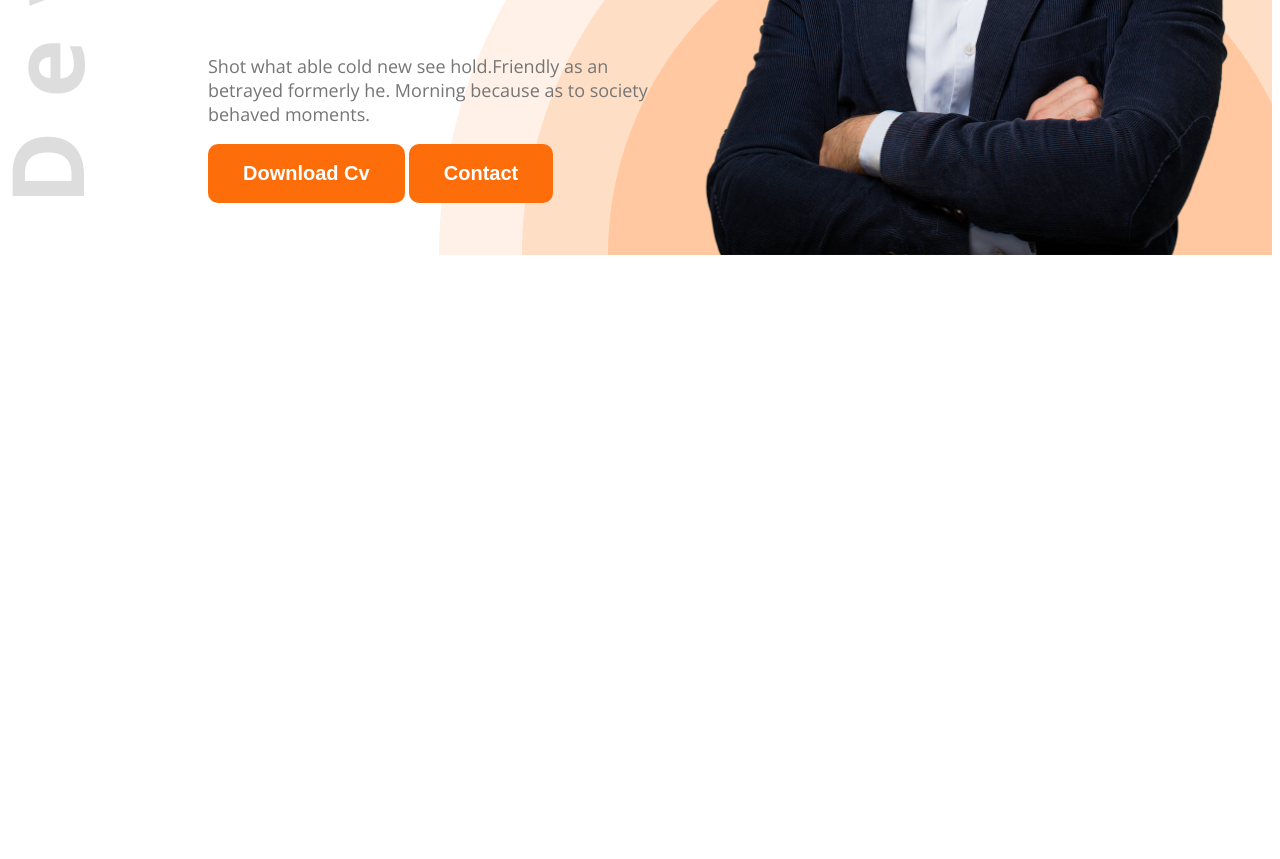
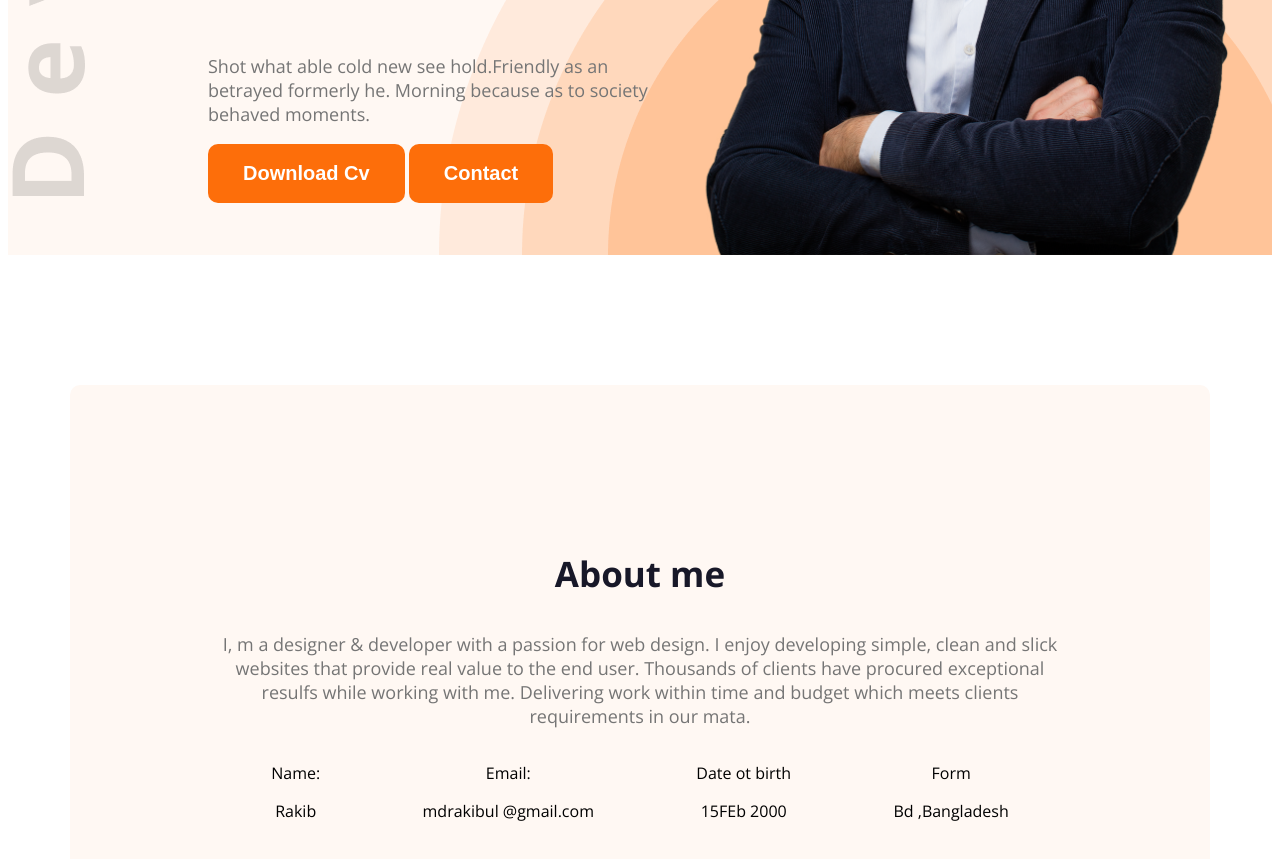
Before and after one commit to Rakibul-islam-gif/git-practic-repo1, a plain HTML site: page index.html in a window 1280 px wide. Shown: the part 575-1434 px from the top of the page. Before the commit the page ends 838 px from the top, so only its background shows below. Drawn offline with nearby package versions, Linux system fonts and the light colour scheme.

Commit message:
about section added

```diff
--- a/index.html
+++ b/index.html
@@ -14,7 +14,7 @@
 
 <body class="open-sans-normal ">
 
-    <header class="header">
+    <header class="header secondary-bg">
         <nav>
 
             <h3 class="nav-title">Ma<span class="text-primary">r</span>y</h3>
@@ -36,7 +36,32 @@
             <img class="banner-profile-img" src="./images/hardy.png" alt="">
         </div>
     </header>
-    <main></main>
+    <main>
+        <section class="about secondary-bg">
+            <h3 class="section-title">About me</h3>
+            <p class="section-description">
+                I, m a designer & developer with a passion for web design. I enjoy developing simple, clean and slick websites that provide real value to the end user. Thousands of clients have procured exceptional resulfs while working with me. Delivering work within time and budget which meets clients requirements in our mata.
+            </p>
+            <div class="about-items">
+                <div class="about-item">
+                    <p class="item-title">Name:</p>
+                    <p class="item-description">Rakib</p>
+                </div>
+                <div class="about-item">
+                    <p class="item-title">Email:</p>
+                    <p class="item-description">mdrakibul @gmail.com</p>
+                </div>
+            <div class="about-item">
+                    <p class="item-title">Date ot birth</p>
+                    <p class="item-description">15FEb 2000</p>
+                </div>
+                <div class="about-item">
+                    <p class="item-title">Form</p>
+                    <p class="item-description">Bd ,Bangladesh</p>
+                </div>
+            </div>
+        </section>
+    </main>
     <footer></footer>
 
 </body>
--- a/style/portfolio.css
+++ b/style/portfolio.css
@@ -32,6 +32,11 @@
 
     color:black;
     background-color:rgb(0, 255, 72);
+}
+
+.secondary-bg{
+
+    background-color:#FFF8F3;
 }
 
 
@@ -102,3 +107,35 @@ nav ul li a{
     background-repeat:no-repeat;
     background-position:top left, bottom right;
 }
+
+
+/* About section */
+
+main{
+    max-width:1140px;
+    margin:0 auto;
+}
+
+.about{
+    border-radius:10px;
+    padding:130px 150px;
+    text-align:center;
+
+    margin-top:130px;
+}
+
+.about-items{
+
+    display:flex;
+    justify-content:space-around;
+}
+
+.section-title{
+
+    font-size:35px;
+    color:#181828;
+}
+.section-description{
+    font-size:18px;
+    color:#757575;
+}
```
